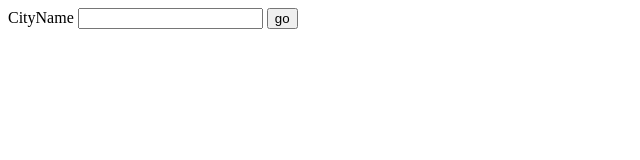
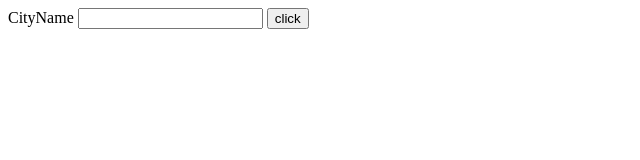
Before and after one commit to sandeepmichael/weather-project, a website: page index.html in a window 1280 px wide. Shown: the full height of the page, 0-640 px from the left. Drawn offline with Linux system fonts and the light colour scheme.

Commit message:
Update index.html

```diff
--- a/index.html
+++ b/index.html
@@ -10,7 +10,7 @@
     <form action="/" method="POST">
         <label id=input>CityName</label>
         <input type="text" name="cityName">
-        <button type="submit">go</button>
+        <button type="submit">click</button>
 
     </form>
 </body>
```
